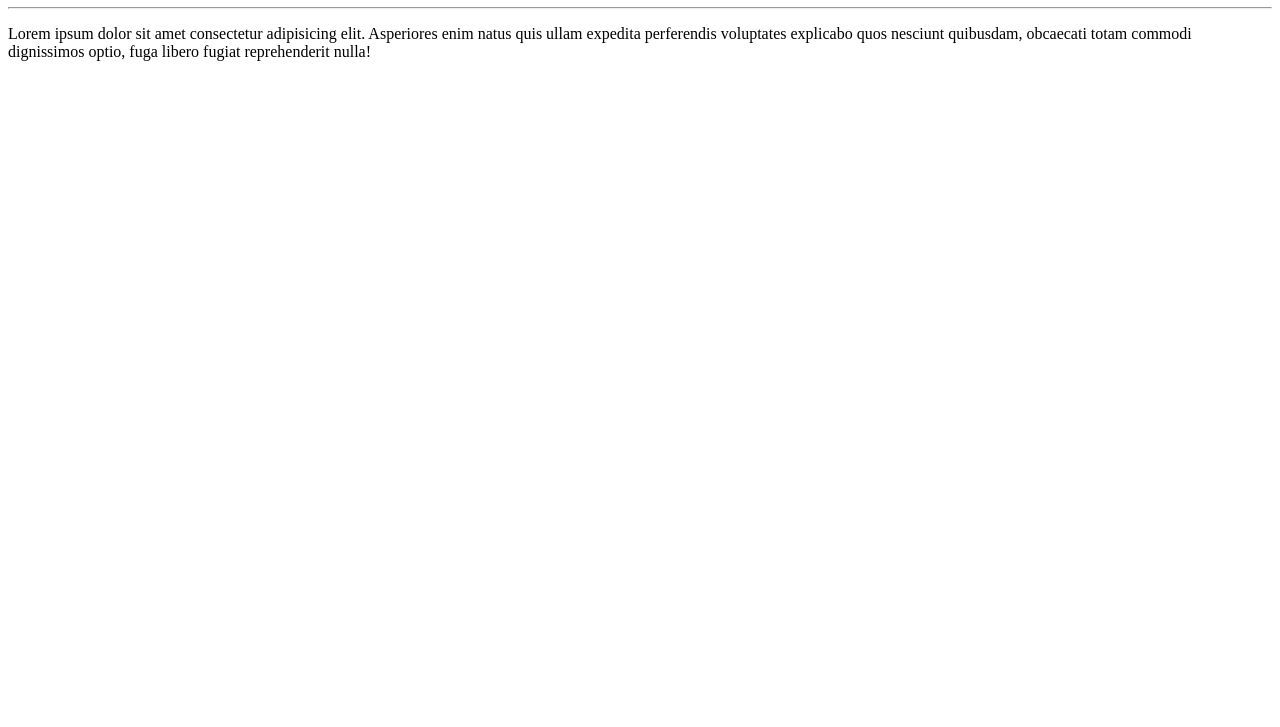
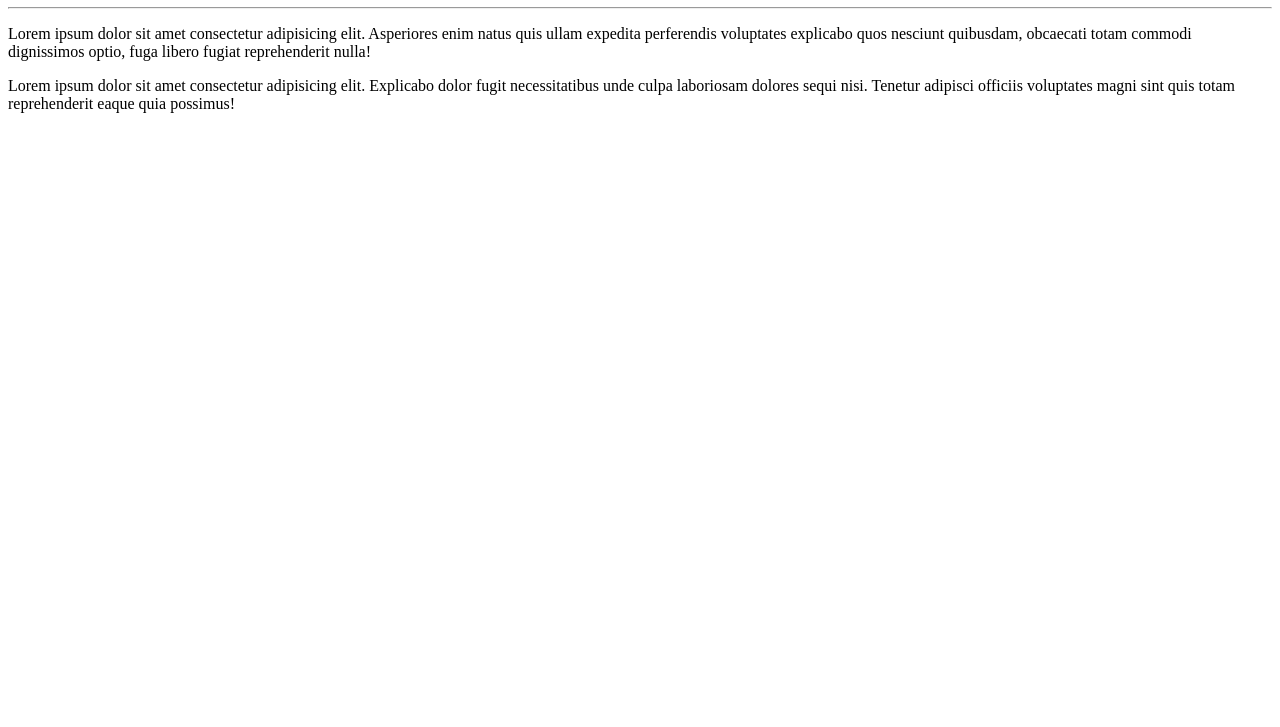
Before and after one commit to ArianaES/Ola-Mundo, a plain HTML site: page site-exemplo/index.html in a window 1280 px wide. Shown: the part 73-800 px from the top of the page. Drawn offline with Linux system fonts and the light colour scheme.

Commit message:
Acrescentei um paragrafo

```diff
--- a/site-exemplo/index.html
+++ b/site-exemplo/index.html
@@ -9,5 +9,7 @@
     <h1>Olá, Mundo!</h1>
     <hr>
     <p>Lorem ipsum dolor sit amet consectetur adipisicing elit. Asperiores enim natus quis ullam expedita perferendis voluptates explicabo quos nesciunt quibusdam, obcaecati totam commodi dignissimos optio, fuga libero fugiat reprehenderit nulla!</p>
+
+    <p>Lorem ipsum dolor sit amet consectetur adipisicing elit. Explicabo dolor fugit necessitatibus unde culpa laboriosam dolores sequi nisi. Tenetur adipisci officiis voluptates magni sint quis totam reprehenderit eaque quia possimus!</p>
 </body>
 </html>
```
